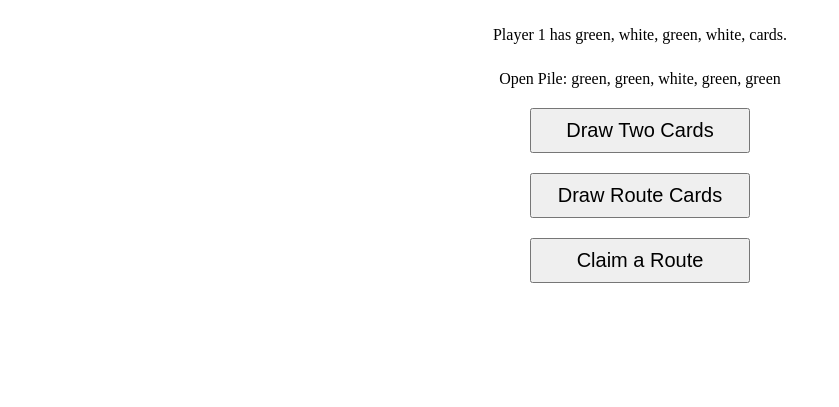
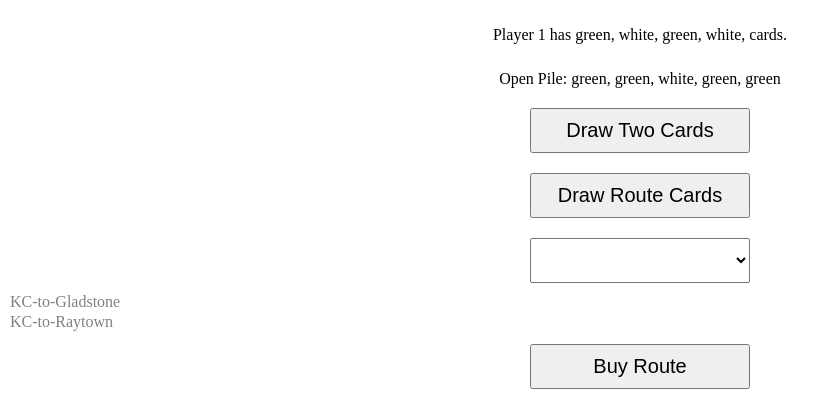
Before and after one commit to CarsonV8824/KC-Ticket-To-Ride, a Flask app: page /gamepage in a window 1280 px wide. Shown: the part 752-1159 px from the top of the page, without its empty margins (0-839 px from the left). Before the commit the page ends 1035 px from the top, so only its background shows below. Run offline with Flask 3, Linux system fonts and the light colour scheme; lists and menus that the app fills with data are empty.

Commit message:
added in route dropdowns

```diff
--- a/src/static/css/styles.css
+++ b/src/static/css/styles.css
@@ -84,4 +84,5 @@
     margin: 10px;
     cursor: pointer;
     align-self: center;
+    text-align: center;
 }
--- a/src/static/js/game.js
+++ b/src/static/js/game.js
@@ -70,7 +70,15 @@ document.addEventListener("DOMContentLoaded", () => {
 
     function update(deltaTime) {
         if (gameOver) return;
-        // Update game state
+        const RouteList = document.getElementById("routeList");
+        if (RouteList) {
+            RouteList.innerHTML = "";
+            for (const route of gameMapInstance.adjList.entries()) {
+                const listItem = document.createElement("li");
+                listItem.textContent = `Route from ${route.startCity} to ${route.endCity} - Length: ${route.length}, Color: ${route.color}, Claimed by: ${route.claimedBy ? route.claimedBy : "Unclaimed"}`;
+                RouteList.appendChild(listItem);
+            }
+        }
     }
 
     function drawCities() {
--- a/src/templates/index.html
+++ b/src/templates/index.html
@@ -19,6 +19,10 @@
 <body class="choices-on-turn-body">
     <button class="choice-on-turn" id="drawTwoCards">Draw Two Cards</button>
     <button class="choice-on-turn" id="drawFromPile">Draw Route Cards</button>
-    <button class="choice-on-turn" id="claimRoute">Claim a Route</button>
+    <select class="choice-on-turn" id="claimRoute" name="choose a route"></select>
+        <option value="KC-to-Gladstone" id="KC-to-Gladstone">KC-to-Gladstone</option>
+        <option value="KC-to-Raytown" id="KC-to-Raytown">KC-to-Raytown</option>
+    </select>
+    <button class="choice-on-turn" id="BuyRoute">Buy Route</button>
 </body>
 </html>
```
